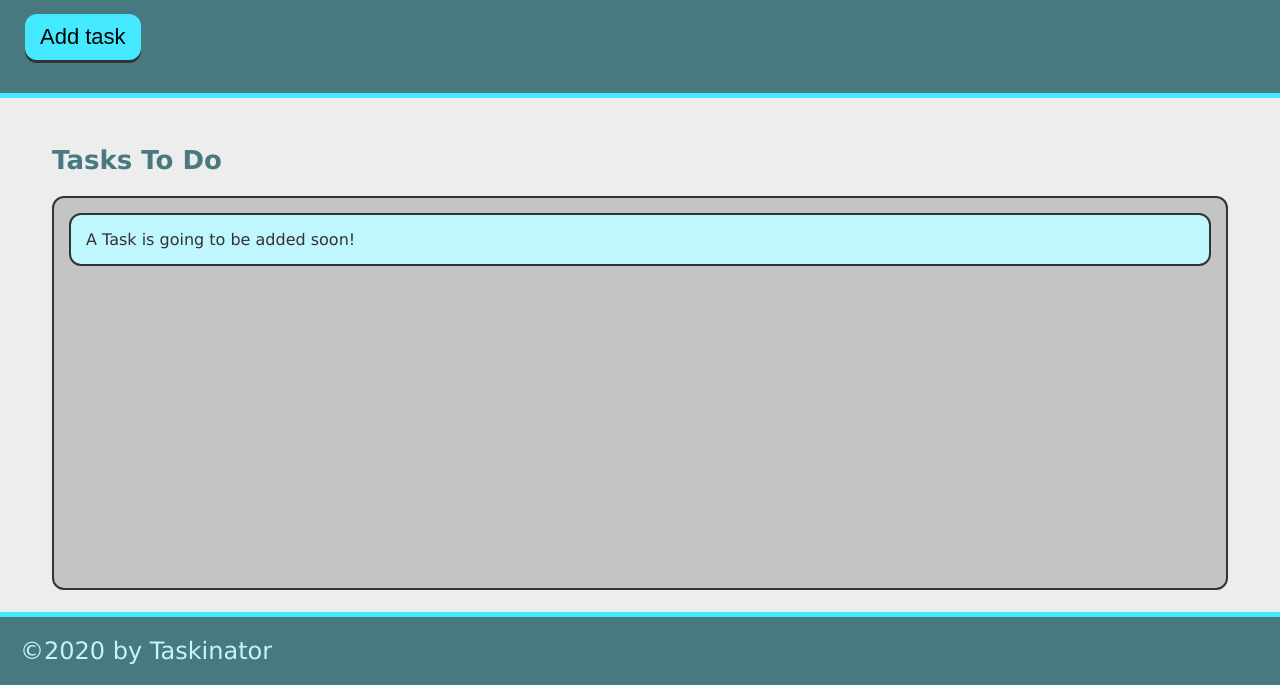
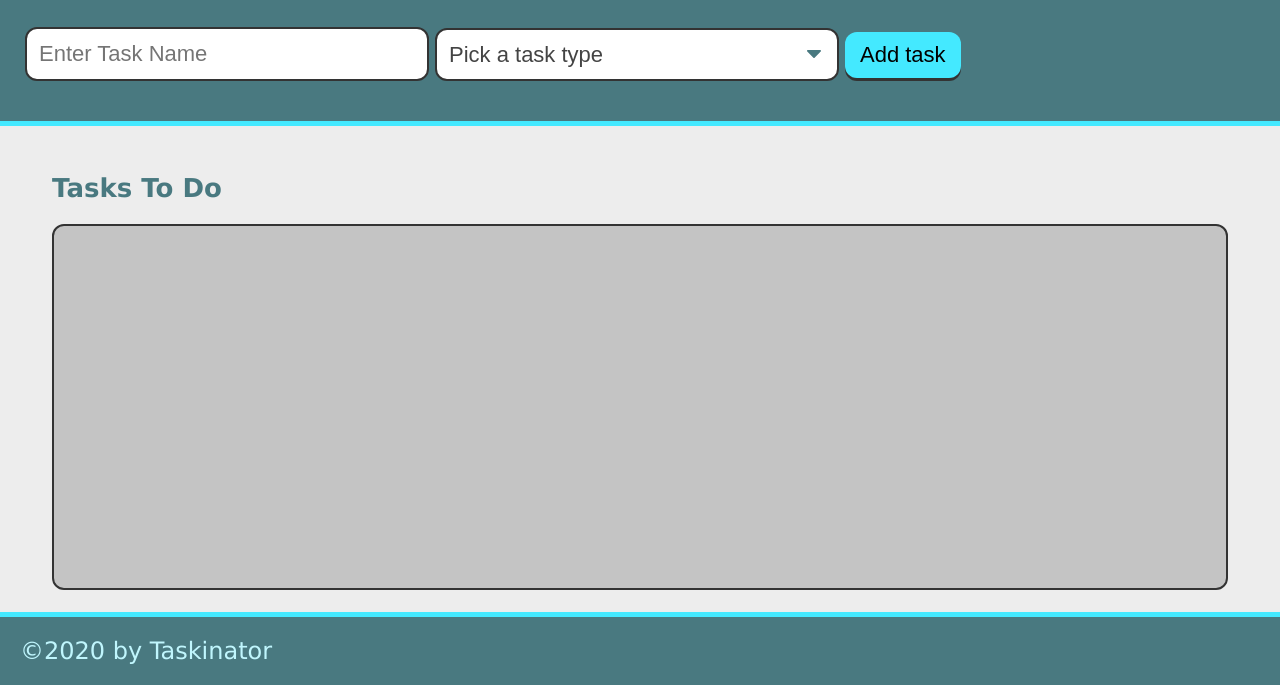
Before and after one commit to DrZimmer/taskinator, a plain HTML site: page index.html in a window 1280 px wide. Shown: the part 115-800 px from the top of the page. Drawn offline with Linux system fonts and the light colour scheme.

Commit message:
added form task type and the rest of the html

```diff
--- a/index.html
+++ b/index.html
@@ -15,7 +15,22 @@
       Taskinator
     </h1>
     <p>Click the button below to add a new task!</p>
-    <button class="btn" id="save-task" >Add task</button>
+    <form id="task-form">
+      <div class="form-group">
+        <input type="text" name="task-name" placeholder="Enter Task Name" />
+      </div>
+      <div class="form-group">
+        <select name="task-type" class="select-dropdown">
+          <option value="" disabled selected>Pick a task type</option>
+          <option value="Print">Print</option>
+          <option value="Web">Web</option>
+          <option value="Mobile">Mobile</option>
+        </select>
+      </div>
+      <div class ="form-group">
+        <button class="btn" id="save-task" >Add task</button>
+      </div>
+    </form>
   </header>
 
   <main class="page-content">
@@ -23,11 +38,7 @@
       <h2 class="list-title">
         Tasks To Do
       </h2>
-      <ul class="task-list" id="tasks-to-do">
-        <li class="task-item">
-          A Task is going to be added soon!
-        </li>
-      </ul>
+      <ul class="task-list" id="tasks-to-do"></ul>
     </section>
   </main>
 
```
